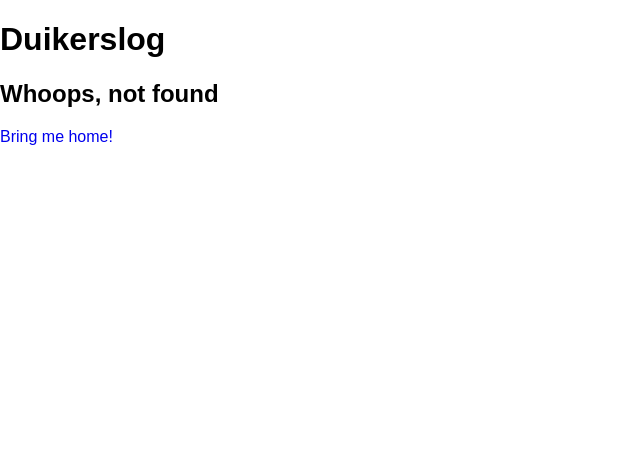
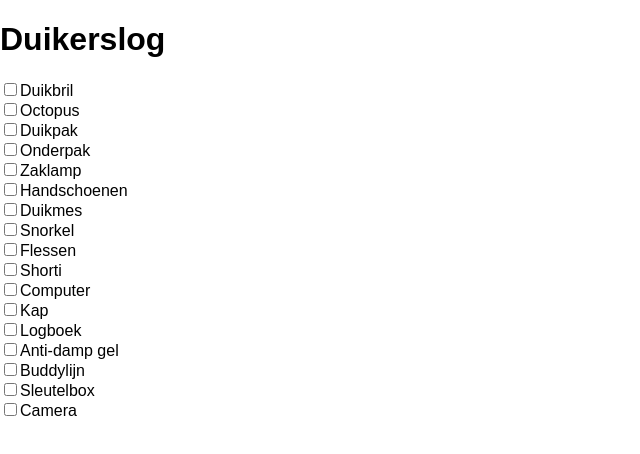
Before and after one commit to JessyVandoorn/WAD-Opdracht, a React (Create React App) app in the folder duikerslog/: page /DiveMaterial in a window 1280 px wide. Before the commit this address had no page. Shown: the top 454 px of the page, without its empty margins (0-640 px from the left). Built offline with nearby package versions, Linux system fonts and the light colour scheme.

Commit message:
#19 materiaal pagina toegevoegd

```diff
--- a/duikerslog/src/App.css
+++ b/duikerslog/src/App.css
@@ -108,3 +108,8 @@ a {
 .updatePlaats {
   height: 75vh;
 }
+
+.materiaal {
+  display:flex;
+  flex-direction: column;
+}
--- a/duikerslog/src/App.js
+++ b/duikerslog/src/App.js
@@ -2,6 +2,7 @@ import React, { Component } from 'react';
 import './App.css';
 import Navigation from './Navigation';
 import DuikPlaatsen from './DuikPlaatsen';
+import DiveMaterial from './DiveMaterial';
 import Duikerslog from './Duikerslog';
 import OverviewDives from './OverviewDives';
 import DivePlacesDetail from './DivePlacesDetail';
@@ -82,6 +83,7 @@ class App extends Component {
             const id = match.params.id;
             return places[id]?<DivePlacesDetail key={id} id={id} place={places[id]} />:<NotFound />
           }} />
+          <Route path='/DiveMaterial' exact render={() => <DiveMaterial/> } />
           <Route component={NotFound}/>
         </Switch>
         {/* <OverviewDives duiken={duiken} /> */}
--- /dev/null
+++ b/duikerslog/src/DiveMaterial.jsx
@@ -0,0 +1,61 @@
+import React from 'react';
+import Navigation from './Navigation';
+import './App.css';
+
+const DiveMaterial = () => {
+    return <section className="materiaal">
+        <label htmlFor="">
+            <input type="checkbox"/>Duikbril
+        </label>
+        <label htmlFor="">
+            <input type="checkbox"/>Octopus
+        </label>
+        <label htmlFor="">
+            <input type="checkbox"/>Duikpak
+        </label>
+        <label htmlFor="">
+            <input type="checkbox"/>Onderpak
+        </label>
+        <label htmlFor="">
+            <input type="checkbox"/>Zaklamp
+        </label>
+        <label htmlFor="">
+            <input type="checkbox"/>Handschoenen
+        </label>
+        <label htmlFor="">
+            <input type="checkbox"/>Duikmes
+        </label>
+        <label htmlFor="">
+            <input type="checkbox"/>Snorkel
+        </label>
+        <label htmlFor="">
+            <input type="checkbox"/>Flessen
+        </label>
+        <label htmlFor="">
+            <input type="checkbox"/>Shorti
+        </label>
+        <label htmlFor="">
+            <input type="checkbox"/>Computer
+        </label>
+        <label htmlFor="">
+            <input type="checkbox"/>Kap
+        </label>
+        <label htmlFor="">
+            <input type="checkbox"/>Logboek
+        </label>
+        <label htmlFor="">
+            <input type="checkbox"/>Anti-damp gel
+        </label>
+        <label htmlFor="">
+            <input type="checkbox"/>Buddylijn
+        </label>
+        <label htmlFor="">
+            <input type="checkbox"/>Sleutelbox
+        </label>
+        <label htmlFor="">
+            <input type="checkbox"/>Camera
+        </label>
+    </section>
+}
+
+export default DiveMaterial;
--- a/duikerslog/src/Duikerslog.jsx
+++ b/duikerslog/src/Duikerslog.jsx
@@ -1,5 +1,4 @@
 import React from 'react';
-// import Form from './Form';
 import DiversTable from './DiversTable';
 import Navigation from './Navigation';
 
--- a/duikerslog/src/Navigation.jsx
+++ b/duikerslog/src/Navigation.jsx
@@ -8,7 +8,7 @@ const Navigation = () => {
             <ul>
                 <Link to='/DuikPlaatsen'> <NavigationItem itemName="Duikplaatsen"/> </Link>
                 <Link to='/Duikerslog'> <NavigationItem itemName="Duikerslog"/> </Link>
-                <Link to='/Materiaal'> <NavigationItem itemName="Materiaal"/> </Link>
+                <Link to='/DiveMaterial'> <NavigationItem itemName="Materiaal"/> </Link>
             </ul>
         </nav>
     );
```
